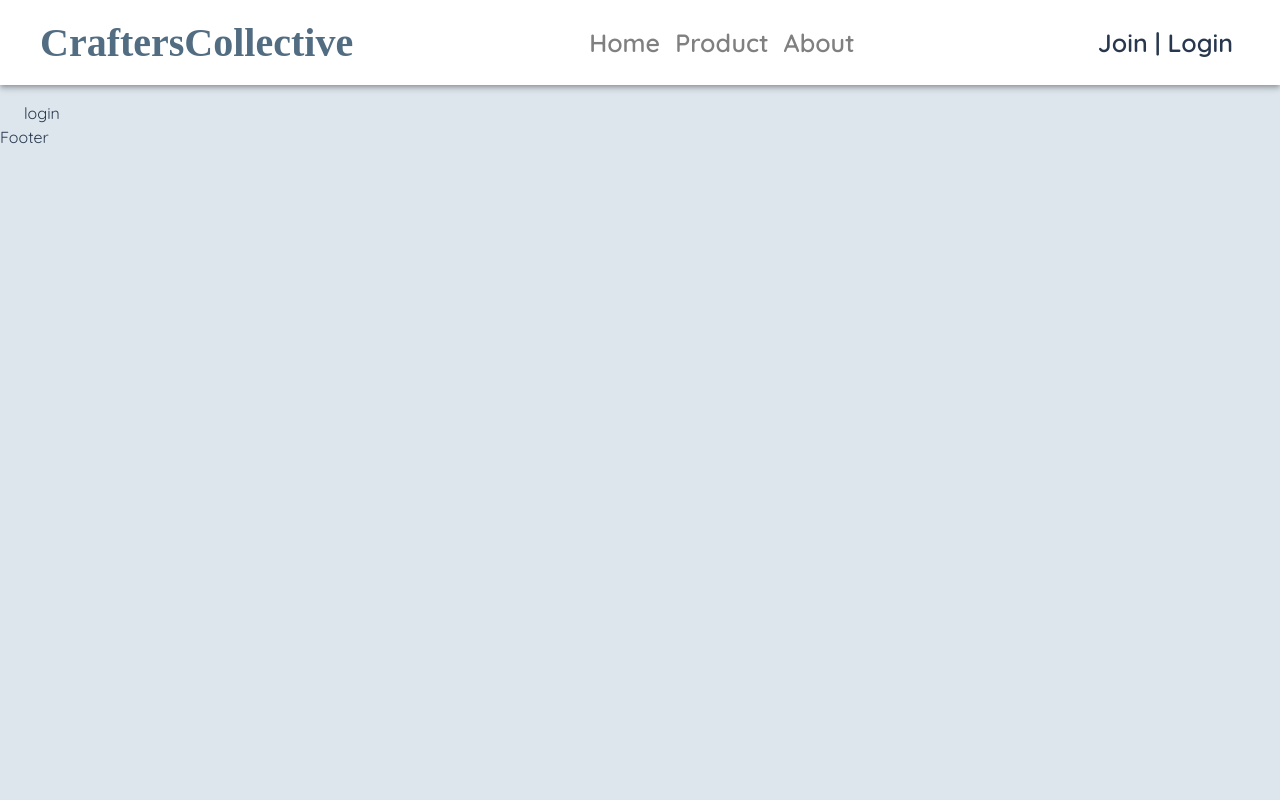
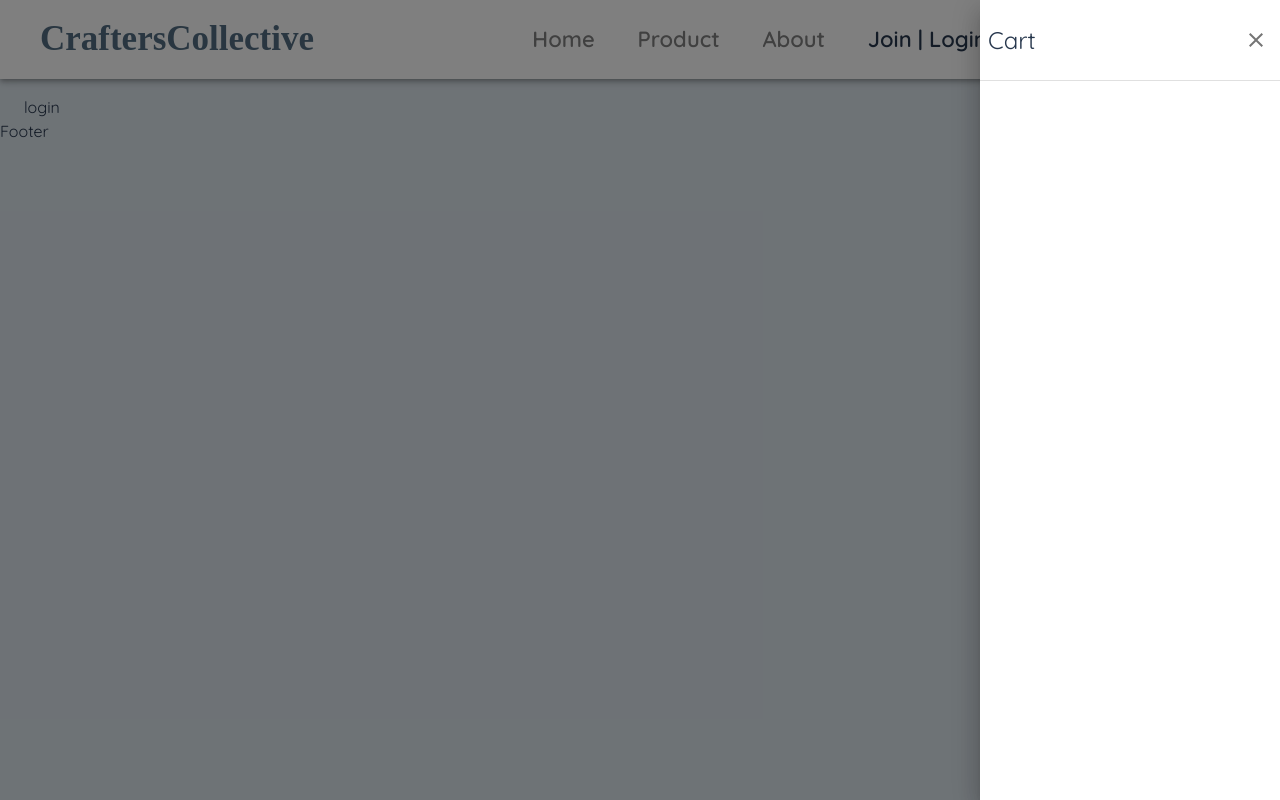
Before and after one commit to h-razu/CraftersCollective-client, a React (Create React App) app: page /login in a window 1280 px wide. Built offline with nearby package versions, Linux system fonts and the light colour scheme; a web font is replaced by a local one.

Commit message:
header update and cart drawer add

```diff
--- a/src/App.tsx
+++ b/src/App.tsx
@@ -3,12 +3,14 @@ import { themeLight } from "./theme";
 import { RouterProvider } from "react-router-dom";
 import { routes } from "./Router/Routes/Routes";
 import { Toaster } from "react-hot-toast";
+import CartDrawer from "./Components/Cart/CartDrawer";
 
 function App() {
   return (
     <>
       <ThemeProvider theme={themeLight}>
         <CssBaseline />
+        <CartDrawer />
         <RouterProvider router={routes}></RouterProvider>
         <Toaster />
       </ThemeProvider>
--- /dev/null
+++ b/src/Components/Cart/CartDrawer.tsx
@@ -0,0 +1,80 @@
+import {
+  Box,
+  Divider,
+  Drawer,
+  IconButton,
+  Stack,
+  Typography,
+} from "@mui/material";
+import CloseIcon from "@mui/icons-material/Close";
+import { useState } from "react";
+
+const CartDrawer = () => {
+  const [isCartOpen, setIsCartOpen] = useState(true);
+  return (
+    <Box>
+      <Drawer
+        anchor="right"
+        open={isCartOpen}
+        sx={{ display: { xs: "none", sm: "block" } }}
+        PaperProps={{
+          sx: {
+            width: "300px",
+          },
+        }}
+      >
+        <Stack
+          flexDirection="row"
+          sx={{
+            alignItems: "center",
+            justifyContent: "space-between",
+            paddingTop: 2,
+            paddingBottom: 2,
+          }}
+        >
+          <Typography variant="h5" pl={1}>
+            Cart
+          </Typography>
+          <IconButton size="large" onClick={() => setIsCartOpen(false)}>
+            <CloseIcon />
+          </IconButton>
+        </Stack>
+        <Divider />
+        {/* {cartItems.length > 0 ? (
+          <>
+            {cartItems.map((item, idx) => (
+              <CartItem key={idx} {...item} />
+            ))}
+            <Divider />
+            <Typography
+              variant="body1"
+              sx={{
+                display: "flex",
+                justifyContent: "flex-end",
+                fontSize: 30,
+                fontWeight: 700,
+                color: "steelblue",
+              }}
+            >
+              Total:{" "}
+              {formatCurrency(
+                cartItems.reduce((total, cartItem) => {
+                  const item = productData.find(
+                    (itm) => itm.id === cartItem.id
+                  );
+                  return total + (item?.price || 0) * cartItem.quantity;
+                }, 0)
+              )}
+            </Typography>
+          </>
+        ) : (
+          <Typography color="error" variant="h3" padding={1}>
+            Nothing in Cart
+          </Typography>
+        )} */}
+      </Drawer>
+    </Box>
+  );
+};
+
+export default CartDrawer;
--- a/src/Components/Header/Header.tsx
+++ b/src/Components/Header/Header.tsx
@@ -3,35 +3,94 @@ import {
   Box,
   Button,
   Container,
+  Divider,
   IconButton,
   Menu,
   MenuItem,
-  Stack,
   Typography,
 } from "@mui/material";
-import { useState } from "react";
-import { Link, NavLink, useLocation } from "react-router-dom";
+import React, { useState } from "react";
+import { NavLink, useLocation } from "react-router-dom";
 import MenuIcon from "@mui/icons-material/Menu";
+import ShoppingCartOutlinedIcon from "@mui/icons-material/ShoppingCartOutlined";
 
 const pages = [
   {
     name: "Home",
-    link: "/",
+    path: "/",
   },
   {
     name: "Product",
-    link: "/product",
+    path: "/product",
   },
   {
     name: "About",
-    link: "/product",
+    path: "/product",
+  },
+  {
+    name: "Join | Login",
+    path: "/login",
   },
 ];
+
+const beforeHoverStyle = {
+  content: '""',
+  position: "absolute",
+  width: "80%",
+  transform: "scaleX(0)",
+  height: "2px",
+  bottom: 8,
+  left: 10,
+  backgroundColor: "#27374d",
+  transformOrigin: "bottom right",
+  transition: "transform 0.30s ease-out",
+};
+const afterHoverStyle = {
+  transform: "scaleX(1)",
+  transformOrigin: "bottom left",
+};
 
 const Header = () => {
   const [anchorEl, setAnchorEl] = useState<null | HTMLElement>(null);
 
   const pathname = useLocation();
+
+  const menuItems = (
+    <React.Fragment>
+      {pages.map((page, index) => (
+        <MenuItem
+          disableRipple
+          key={index}
+          onClick={() => setAnchorEl(null)}
+          sx={{
+            fontSize: { xs: "18px", md: "22px" },
+            fontWeight: 600,
+            position: {
+              xs: "static",
+              md: "relative",
+            },
+            "&:hover": {
+              backgroundColor: { md: "transparent" },
+            },
+            "&::after": { md: beforeHoverStyle },
+            "&:hover::after": { md: afterHoverStyle },
+          }}
+        >
+          <NavLink
+            to={page.path}
+            style={{
+              textDecoration: "none",
+              color:
+                String(pathname.pathname) === page.path ? "#27374d" : "#808080",
+            }}
+          >
+            {page.name}
+          </NavLink>
+        </MenuItem>
+      ))}
+    </React.Fragment>
+  );
+
   return (
     <AppBar
       sx={{
@@ -56,7 +115,9 @@ const Header = () => {
             }}
           >
             <IconButton onClick={(event) => setAnchorEl(event.currentTarget)}>
-              <MenuIcon sx={{ fontSize: "35px", color: "black" }} />
+              <MenuIcon
+                sx={{ fontSize: { xs: "25px", md: "35px" }, color: "black" }}
+              />
             </IconButton>
             <Menu
               anchorEl={anchorEl}
@@ -72,64 +133,40 @@ const Header = () => {
                 horizontal: "left",
               }}
             >
-              {pages.map((page, index) => (
-                <MenuItem key={index} onClick={() => setAnchorEl(null)}>
-                  <NavLink
-                    to={page.link}
-                    style={{
-                      textDecoration: "none",
-                      fontSize: "25px",
-                      fontWeight: 600,
-                      color:
-                        String(pathname.pathname) === page.link
-                          ? "#27374d"
-                          : "#808080",
-                    }}
-                  >
-                    {page.name}
-                  </NavLink>
-                </MenuItem>
-              ))}
-              <MenuItem
-                onClick={() => setAnchorEl(null)}
+              {menuItems}
+              <Divider sx={{ display: { xs: "block", sm: "none" } }} />
+              <MenuItem>
+                <Button
                   sx={{
                     display: {
                       xs: "flex",
                       sm: "none",
                     },
+                    fontSize: "18px",
                   }}
                 >
-                <NavLink
-                  to="/login"
-                  style={{
-                    textDecoration: "none",
-                    fontSize: "25px",
-                    fontWeight: 600,
-                    color:
-                      String(pathname.pathname) === "/login"
-                        ? "#27374d"
-                        : "#808080",
-                  }}
-                >
-                  Join | Login
-                </NavLink>
+                  Go To Cart
+                </Button>
               </MenuItem>
             </Menu>
           </Box>
           <IconButton disableRipple>
-            <Link to="/" style={{ textDecoration: "none" }}>
+            <NavLink to="/" style={{ textDecoration: "none" }}>
               <Typography
                 variant="h5"
                 color="primary"
                 sx={{
                   fontWeight: 600,
                   fontFamily: "Redressed",
-                  fontSize: 40,
+                  fontSize: {
+                    xs: 25,
+                    md: 35,
+                  },
                 }}
               >
                 CraftersCollective
               </Typography>
-            </Link>
+            </NavLink>
           </IconButton>
 
           <Box
@@ -138,45 +175,26 @@ const Header = () => {
                 xs: "none",
                 md: "flex",
               },
+              width: "40%",
               alignItems: "center",
+              justifyContent: "space-between",
             }}
           >
-            {pages.map((page, idx) => (
-              <NavLink
-                key={idx}
-                to={page.link}
-                style={{
-                  textDecoration: "none",
-                  fontSize: "25px",
-                  fontWeight: 600,
-                  marginRight: 15,
-                  color:
-                    String(pathname.pathname) === page.link
-                      ? "#27374d"
-                      : "#808080",
+            {menuItems}
+          </Box>
+          <IconButton
+            sx={{
+              display: {
+                xs: "none",
+                sm: "flex",
+              },
             }}
           >
-                {page.name}
-              </NavLink>
-            ))}
-          </Box>
-          <Box sx={{ display: { xs: "none", sm: "flex" } }}>
-            <NavLink
-              to="/login"
-              style={{
-                textDecoration: "none",
-                fontSize: "25px",
-                fontWeight: 600,
-                marginRight: 15,
-                color:
-                  String(pathname.pathname) === "/login"
-                    ? "#27374d"
-                    : "#808080",
-              }}
-            >
-              Join | Login
-            </NavLink>
-          </Box>
+            <ShoppingCartOutlinedIcon
+              color="primary"
+              sx={{ fontSize: { xs: "25px", md: "35px" } }}
+            />
+          </IconButton>
         </Box>
       </Container>
     </AppBar>
```
Lines whose indentation alone changed are shown as unchanged.
